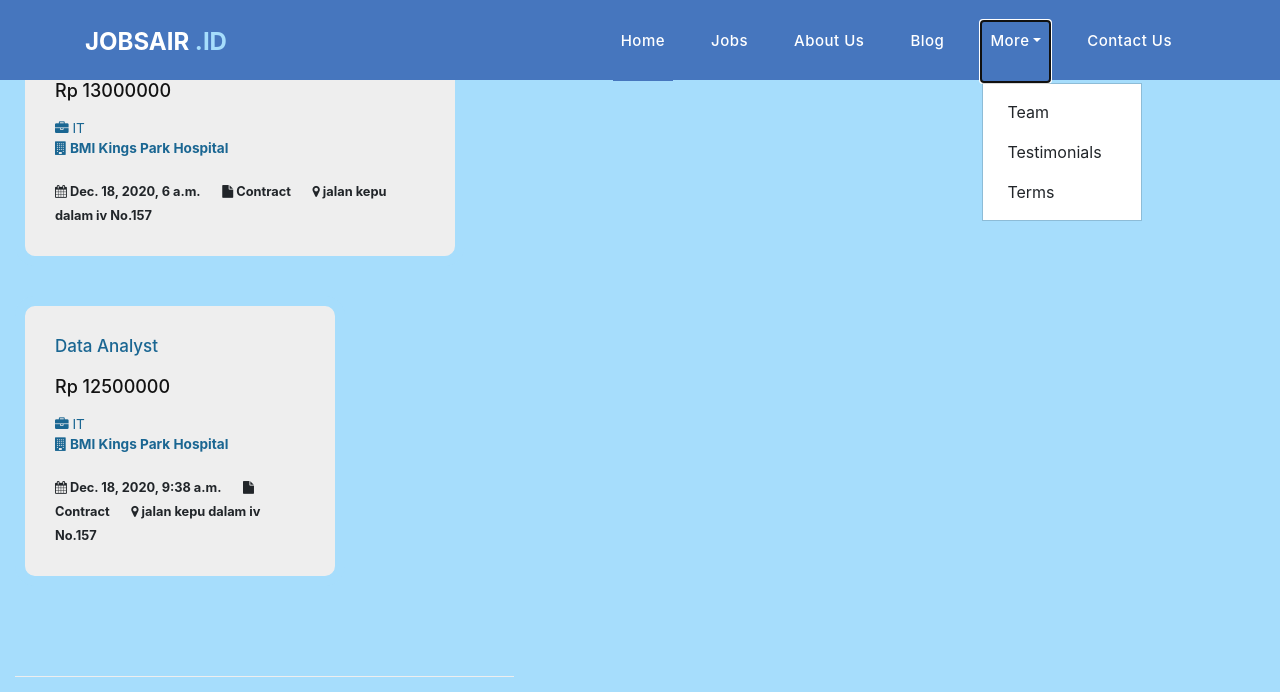
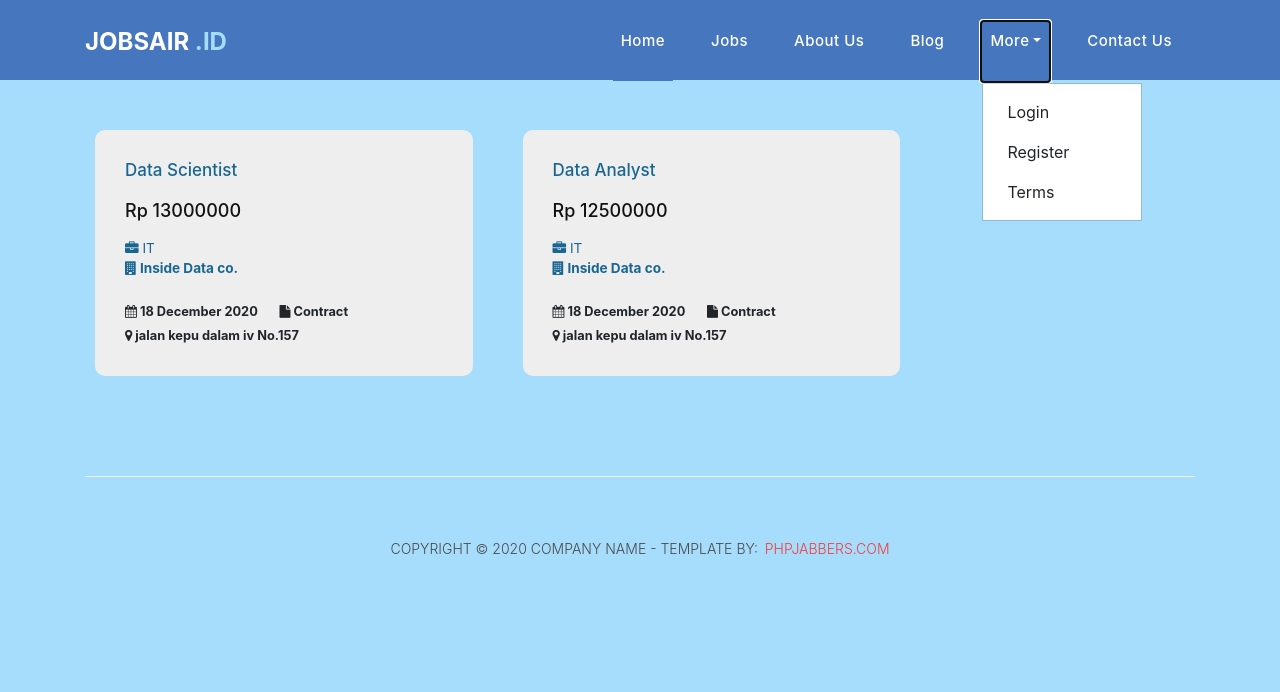
Before and after one commit to sayyidinside/Jobsair, a Django app: page / in a window 1280 px wide, after a click on "More". Shown: the top 692 px of the page. After the commit the page ends 554 px from the top, so only its background shows below. Run offline with Django 3.2, Linux system fonts and the light colour scheme; data comes from the database, SQL or seed files in the repository; both versions use the stored data as it was after the commit; some libraries are stand-ins or nearby versions.

Commit message:
Temporary fix for pos_list.html and change entry in database
By using 5 <br> can be use to temporary fix margin issue in post_list.html

Linked Login.html and post_list,html with each others

```diff
--- a/Jobsair_id/templates/Jobsair_id/Login.html
+++ b/Jobsair_id/templates/Jobsair_id/Login.html
@@ -22,7 +22,7 @@
 <body class="hold-transition login-page">
 <div class="login-box">
   <div class="login-logo">
-    <a href="about-us.html"><b>Jobsair</b>.id</a>
+    <a href="{% url 'post_list' %}"><b>Jobsair</b>.id</a>
   </div>
   <!-- /.login-logo -->
   <div class="card">
--- a/Jobsair_id/templates/Jobsair_id/post_list.html
+++ b/Jobsair_id/templates/Jobsair_id/post_list.html
@@ -61,8 +61,8 @@
                     <a class="nav-link dropdown-toggle" data-toggle="dropdown" href="#" role="button" aria-haspopup="true" aria-expanded="false">More</a>
 
                     <div class="dropdown-menu">
-                      <a class="dropdown-item" href="/team.html">Team</a>
-                      <a class="dropdown-item" href="/testimonials.html">Testimonials</a>
+                      <a class="dropdown-item" href="{% url 'login' %}">Login</a>
+                      <a class="dropdown-item" href="/testimonials.html">Register</a>
                       <a class="dropdown-item" href="/terms.html">Terms</a>
                     </div>
                 </li>
@@ -75,9 +75,16 @@
     </header>
 
     <!-- Page Content -->
-    {% for post in posts %}
+    <br>
+    <br>
+    <br>
+    <br>
+    <br>
+    <div class="container">
+      <div class="row">
         <div class="col-md-9">
           <div class="row">
+            {% for post in posts %}
             <div class="col-md-6">
               <div class="product-item">
                 <div class="down-content">
@@ -85,17 +92,22 @@
 
                   <h6>Rp {{ post.salary }}</h6>
 
-                  <h4><small><i class="fa fa-briefcase"></i> {{ post.category }} <br> <strong><i class="fa fa-building"></i> BMI Kings Park Hospital</strong></small></h4>
+                  <h4><small><i class="fa fa-briefcase"></i> {{ post.category }} <br> <strong><i class="fa fa-building"></i> {{ post.company }}</strong></small></h4>
 
                   <small>
-                       <strong title="Posted on"><i class="fa fa-calendar"></i> {{ post.published_date }}</strong> &nbsp;&nbsp;&nbsp;&nbsp;
-                       <strong title="Type"><i class="fa fa-file"></i> Contract</strong> &nbsp;&nbsp;&nbsp;&nbsp;
+                       <strong title="Posted on"><i class="fa fa-calendar"></i> {{ post.published_date | date:'d F Y' }}</strong> &nbsp;&nbsp;&nbsp;&nbsp;
+                       <strong title="Type"><i class="fa fa-file"></i> Contract</strong>
+                       <br>
                        <strong title="Location"><i class="fa fa-map-marker"></i> {{ post.address }}</strong>
                   </small>
                 </div>
               </div>
             </div>
-    {% endfor %}
+          {% endfor %}
+          </div>
+        </div>
+      </div>
+    </div>
 
     <footer>
       <div class="container">
```
Also changed, not shown: db.sqlite3.
